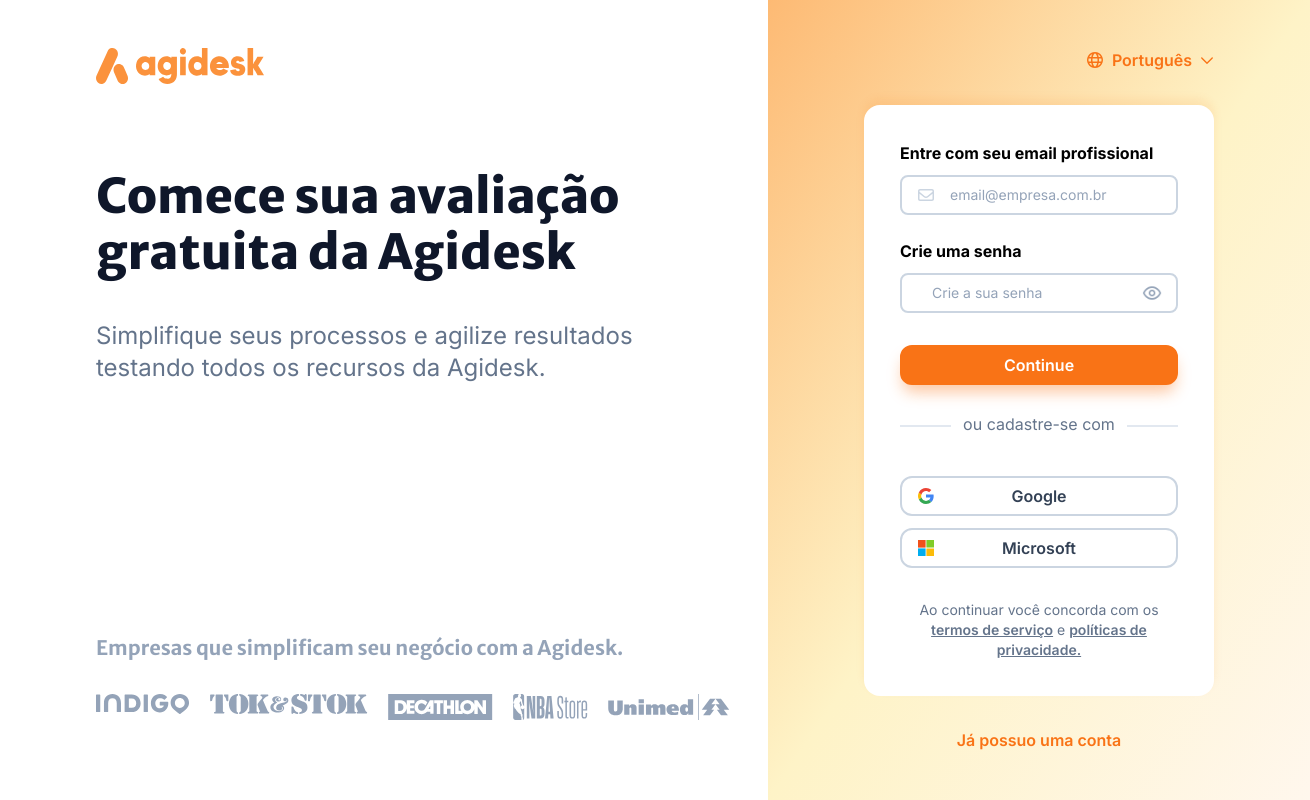
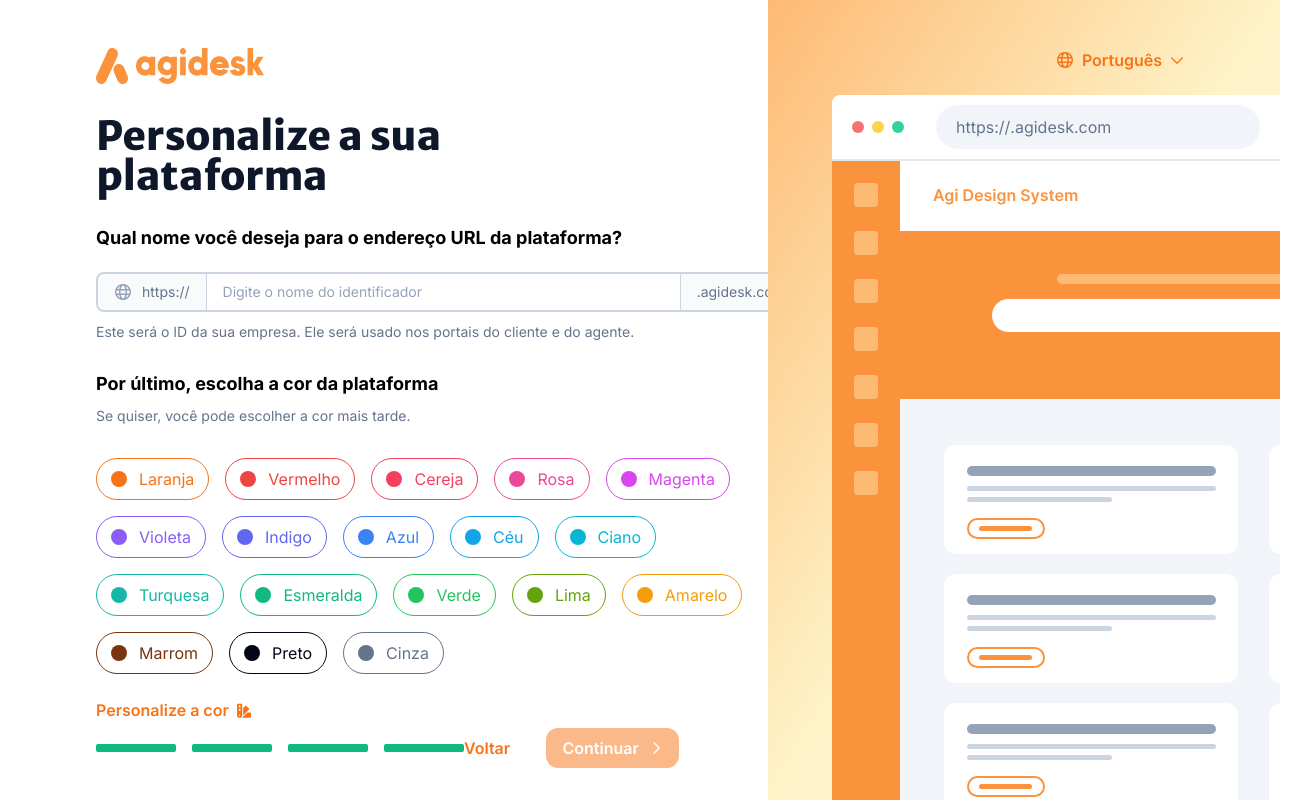
Before and after one commit to Fred-Reis/agi-fe-challenge, a Next.js app: page / in a window 1280 px wide. Shown: the whole page, 1310 px wide, since content can reach past the window. Built offline with nearby package versions, Linux system fonts and the light colour scheme; no server answers; what google-libphonenumber would draw is missing.

Commit message:
feat: pick color component

```diff
--- a/package.json
+++ b/package.json
@@ -14,9 +14,12 @@
     "google-libphonenumber": "^3.2.37",
     "next": "14.2.5",
     "react": "^18",
+    "react-colorful": "^5.6.1",
     "react-dom": "^18",
     "react-hook-form": "^7.52.1",
     "react-international-phone": "^4.3.0",
+    "sharp": "^0.33.4",
+    "tailwind-merge": "^2.4.0",
     "zod": "^3.23.8"
   },
   "devDependencies": {
--- a/src/app/(pages)/(signUp)/leftSections/step-4.tsx
+++ b/src/app/(pages)/(signUp)/leftSections/step-4.tsx
@@ -1,11 +1,12 @@
+"use client";
+
 import { useRouter } from "next/navigation";
 
-import { Chips, StepProgressBar } from "@/components";
+import { Chips, StepProgressBar, ColorPicker } from "@/components";
 
 import { parseDepartmentsValues } from "@/app/utils/functions";
 import { COLORS } from "@/app/utils/supplies";
 
-import { Picker } from "@/assets/picker";
 import { Net } from "@/assets/net";
 
 import api from "@/app/server/api";
@@ -32,17 +33,19 @@
   const router = useRouter();
 
   async function handleSubmit() {
-    delete state.step;
-    const form = {
-      ...state,
-      department: parseDepartmentsValues(state.department),
-    };
+    // delete state.step;
+    // const form = {
+    //   ...state,
+    //   department: parseDepartmentsValues(state.department),
+    // };
 
-    const response = await api.post("/users", form);
+    await new Promise((resolve) => setTimeout(resolve, 5000));
 
-    if (response.status === 201) {
-      router.push(`/validation?email=${state.email}`);
-    }
+    // const response = await api.post("/users", form);
+
+    // if (response.status === 201) {
+    //   router.push(`/validation?email=${state.email}`);
+    // }
   }
 
   return (
@@ -91,10 +94,7 @@
         </ul>
       </section>
 
-      <p className="font-semibold mt-12 md:mt-6 text-primary flex items-center gap-2">
-        Personalize a cor
-        <Picker />
-      </p>
+      <ColorPicker />
 
       <footer className="mt-auto mb-8 2xl:mb-12 w-full">
         <StepProgressBar
--- /dev/null
+++ b/src/app/(pages)/(signUp)/loading.tsx
@@ -0,0 +1,11 @@
+import { Skeleton } from "@/components";
+
+export default function Loading() {
+  console.log("loading");
+
+  return (
+    <div className="w-full h-full flex items-center justify-center">
+      <Skeleton />
+    </div>
+  );
+}
--- a/src/app/utils/supplies.ts
+++ b/src/app/utils/supplies.ts
@@ -268,5 +268,5 @@
   department: null,
   url: null,
   color: "",
-  step: 0,
+  step: 4,
 };
--- /dev/null
+++ b/src/components/colorPicker.tsx
@@ -0,0 +1,43 @@
+"use client";
+
+import { useState } from "react";
+import { HexColorInput, HexColorPicker } from "react-colorful";
+
+import { Picker } from "@/assets/picker";
+
+export const ColorPicker = () => {
+  const [visibleColorPicker, setVisibleColorPicker] = useState(false);
+  const [color, setColor] = useState<any>();
+
+  return (
+    <div className="relative block cursor-pointer bg-[#fff]">
+      <p
+        onClick={() => setVisibleColorPicker(!visibleColorPicker)}
+        className="font-semibold mt-12 md:mt-6 text-primary flex items-center gap-2"
+      >
+        Personalize a cor
+        <Picker />
+      </p>
+      {visibleColorPicker && (
+        <div className="absolute top-[-250px]">
+          <HexColorPicker color={color} onChange={setColor} />
+          <div className="h-10 -mt-2" style={{ backgroundColor: color }} />
+          <HexColorInput
+            style={{
+              width: "100%",
+              height: "35px",
+              border: "solid 2px #64748B",
+              borderRadius: "0 0 5px 5px",
+              borderTop: "0",
+              textAlign: "center",
+            }}
+            color={color}
+            onChange={setColor}
+            prefixed
+            alpha
+          />
+        </div>
+      )}
+    </div>
+  );
+};
--- a/src/components/dropdown.tsx
+++ b/src/components/dropdown.tsx
@@ -1,3 +1,5 @@
+"use client";
+
 import { useState } from "react";
 
 import { Arrow } from "@/assets/arrow";
--- a/src/components/index.ts
+++ b/src/components/index.ts
@@ -1,7 +1,9 @@
 export { LanguagesDropdown } from "./languagesDropdown";
 export { StepProgressBar } from "./stepProgressBar";
+export { ColorPicker } from "./colorPicker";
 export { Testemonial } from "./testemonial";
 export { Dropdown } from "./dropdown";
+export { Skeleton } from "./skeleton";
 export { Button } from "./button";
 export { Input } from "./input";
 export { Chips } from "./chips";
--- /dev/null
+++ b/src/components/skeleton.tsx
@@ -0,0 +1,14 @@
+import { ComponentProps } from "react";
+import { twMerge } from "tailwind-merge";
+
+export function Skeleton({ className, ...props }: ComponentProps<"div">) {
+  return (
+    <div
+      className={twMerge(
+        "animate-pulse h-full w-full bg-slate-200 rounded-md",
+        className
+      )}
+      {...props}
+    />
+  );
+}
```
Also changed, not shown: 2 other files (tests, documents, lock files or other folders).
